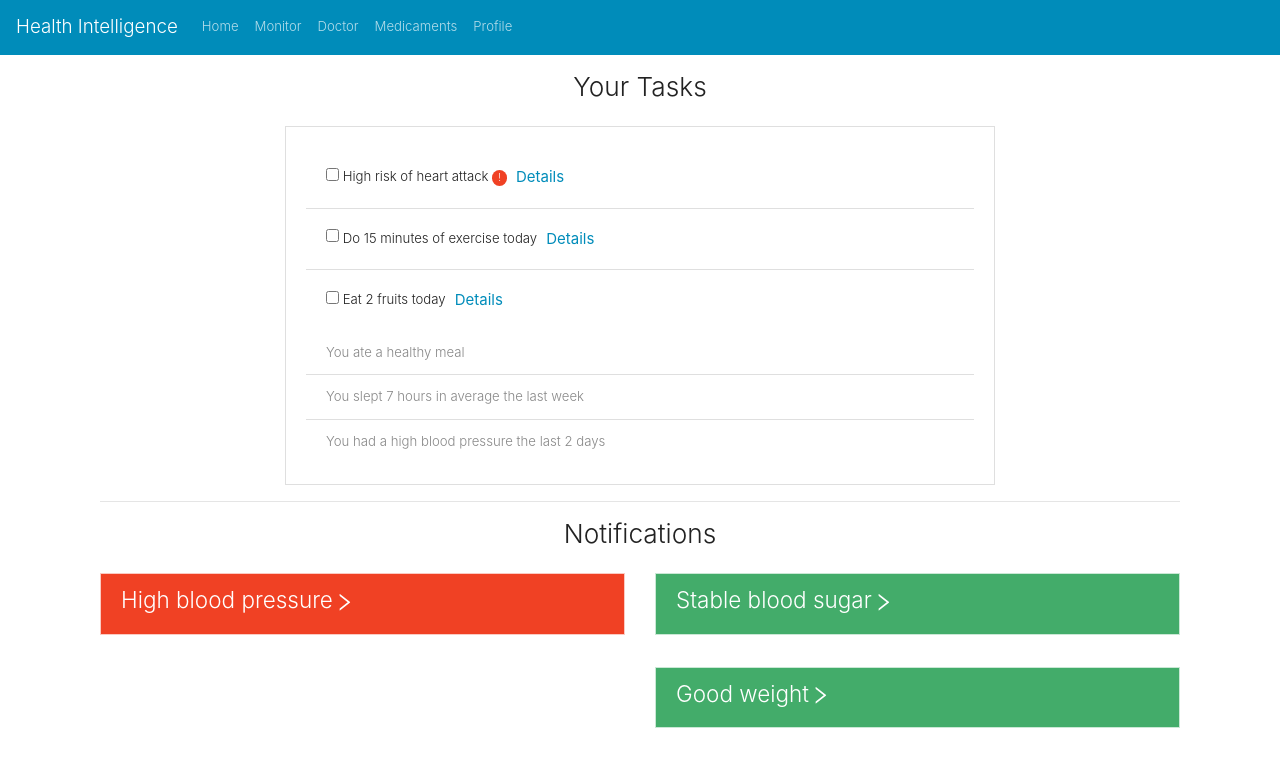
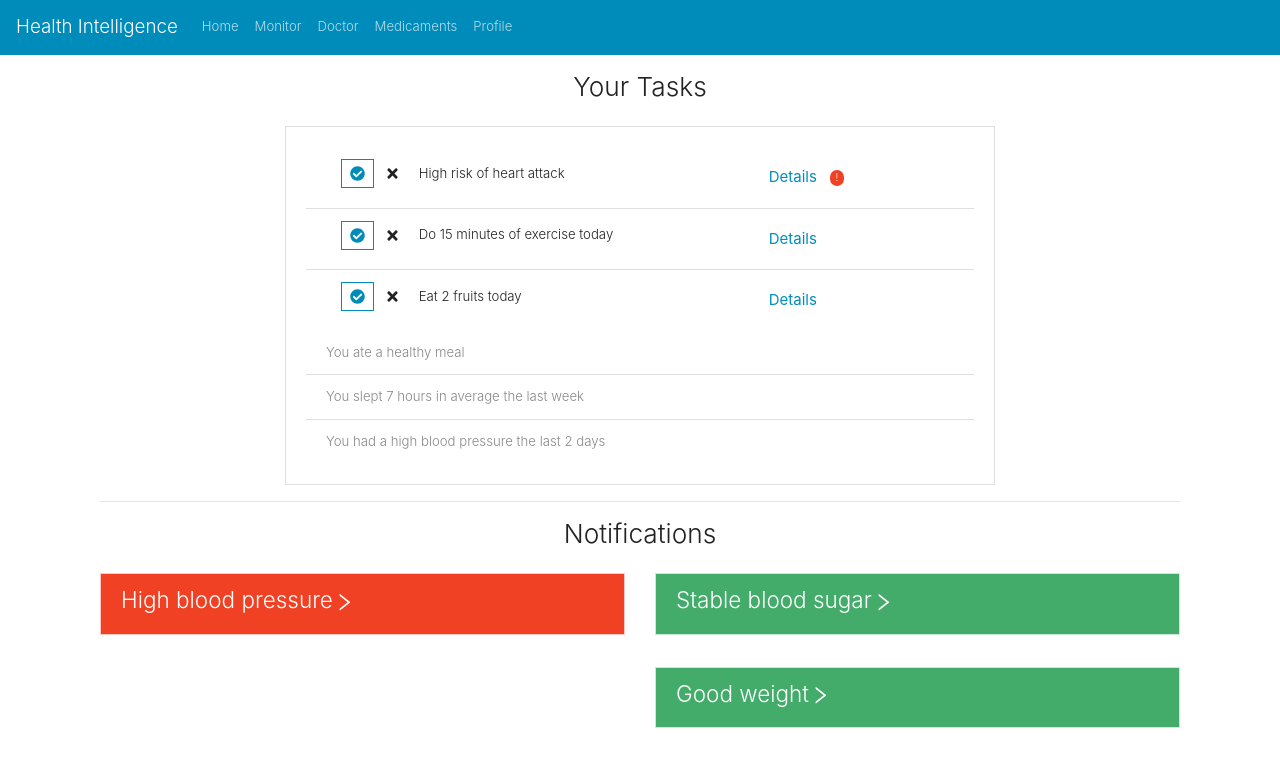
Before and after one commit to eduardvercaemer/itesm-hackathon-health-intelligence, a Next.js app: page /home in a window 1280 px wide. Shown: the top 766 px of the page. Built offline with nearby package versions, Linux system fonts and the light colour scheme.

Commit message:
improve: big rework to user actions

```diff
--- a/components/user-actions.js
+++ b/components/user-actions.js
@@ -1,7 +1,23 @@
-import { Button, ListGroup, Badge, Accordion, Alert } from "react-bootstrap";
+import {
+  Button,
+  ListGroup,
+  Container,
+  Badge,
+  Accordion,
+  Alert,
+  Row,
+  Col,
+} from "react-bootstrap";
 import { useState } from "react";
+import { FaCheckCircle, FaTimes } from "react-icons/fa";
 
-// item with text, optional badge, and checkbox
+// imvisible react bootstrap button
+const WrapButton = ({ children, onClick, variant }) => (
+  <Button variant={variant} onClick={onClick}>
+    {children}
+  </Button>
+);
+
 const SuggestedAction = ({
   text,
   badge,
@@ -11,27 +27,50 @@ const SuggestedAction = ({
   onDone,
 }) => (
   <ListGroup.Item>
-    <input type="checkbox" onClick={onDone} /> {text}
+    <Container>
+      <Row>
+        <Col xs={12} md={8}>
+          <Row>
+            <Col xs={1} className="my-auto align-items-center">
+              <WrapButton onClick={onDone} variant="outline-primary">
+                <FaCheckCircle style={{ display: "block" }} />
+              </WrapButton>
+            </Col>
+            <Col xs={1} className="my-auto align-items-center">
+              <WrapButton onClick={onDone} variant="outline-black">
+                <FaTimes style={{ display: "block" }} />
+              </WrapButton>
+            </Col>
+            <Col xs={8} className="ml-2 align-self-center">
+              {text}
+            </Col>
+          </Row>
+        </Col>
+        <Col xs={12} lg={4}>
+          <Accordion.Toggle as={Button} variant="link" eventKey={index}>
+            Details
+          </Accordion.Toggle>{" "}
           {badge && (
-      <>
-        {" "}
-        <Badge pill variant={badgeVariant ?? "primary"}>
+            <Badge
+              pill
+              variant={badgeVariant ?? "primary"}
+              style={{ display: "inline-block" }}
+            >
               {badge}
             </Badge>
-      </>
           )}
-    {description && (
-      <>
-        <Accordion.Toggle as={Button} variant="link" eventKey={index}>
-          Details
-        </Accordion.Toggle>
+        </Col>
+      </Row>
+      <Row>
+        <Col>
           <Accordion.Collapse eventKey={index}>
             <Alert className="mt-3" variant="info">
               {description}
             </Alert>
           </Accordion.Collapse>
-      </>
-    )}
+        </Col>
+      </Row>
+    </Container>
   </ListGroup.Item>
 );
 
```
Lines whose indentation alone changed are shown as unchanged.
